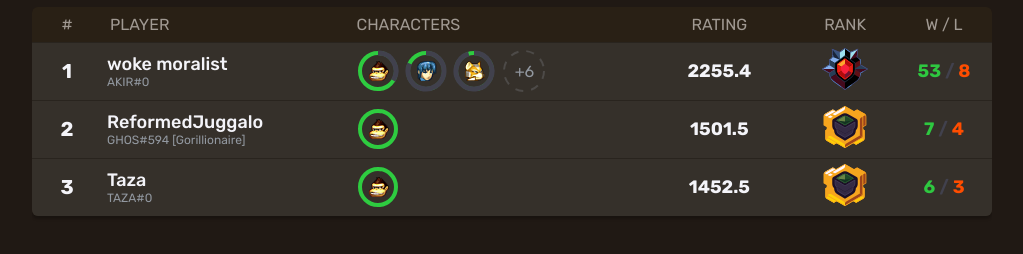
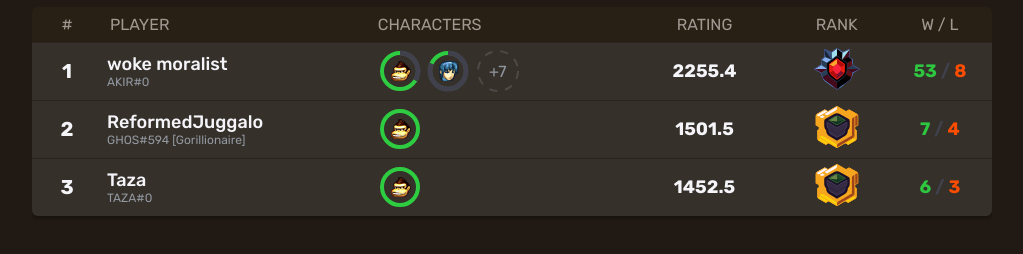
Before and after one commit to slippi-dk/slippi-dk.github.io, a website: page index.html in a window 1280 px wide. Shown: the part 368-622 px from the top of the page, without its empty margins (128-1151 px from the left). Drawn offline with Linux system fonts and the light colour scheme.

Commit message:
updates character display from 4 to 3

```diff
--- a/index.html
+++ b/index.html
@@ -471,9 +471,9 @@
           chars.sort((c1, c2) => c2.gameCount - c1.gameCount);
           const games = chars.reduce((total, { gameCount }) => total + gameCount, 0);
           const freqChars = chars.filter(({ gameCount }) => gameCount > games * 0.02);
-          let toShowChars = freqChars.slice(0, 4);
-          if (toShowChars.length === 4 && chars.length > 4) {
-            toShowChars = freqChars.slice(0, 3);
+          let toShowChars = freqChars.slice(0, 3);
+          if (toShowChars.length === 3 && chars.length > 3) {
+            toShowChars = freqChars.slice(0, 2);
           }
           const charsHtml = toShowChars.map(({ character, gameCount }) => {
             const usage = gameCount / games;
```
